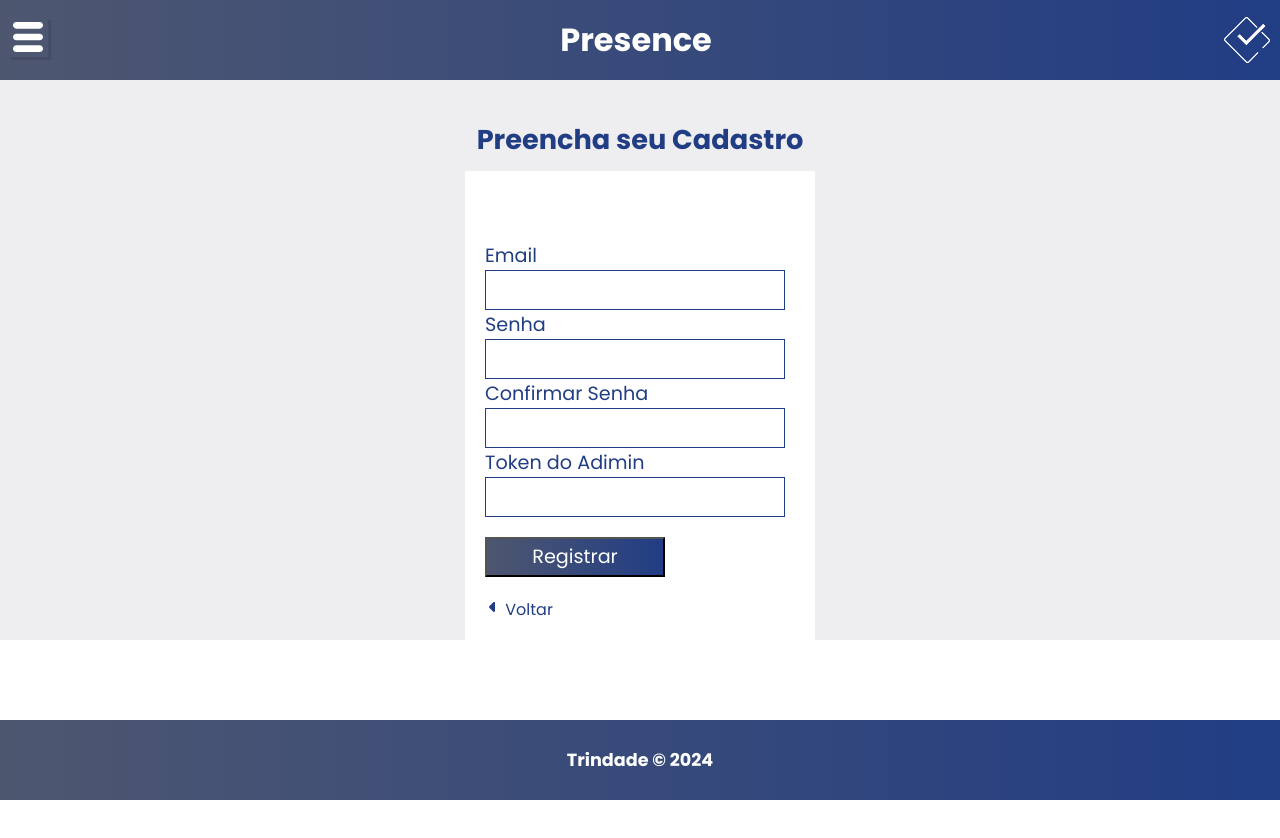
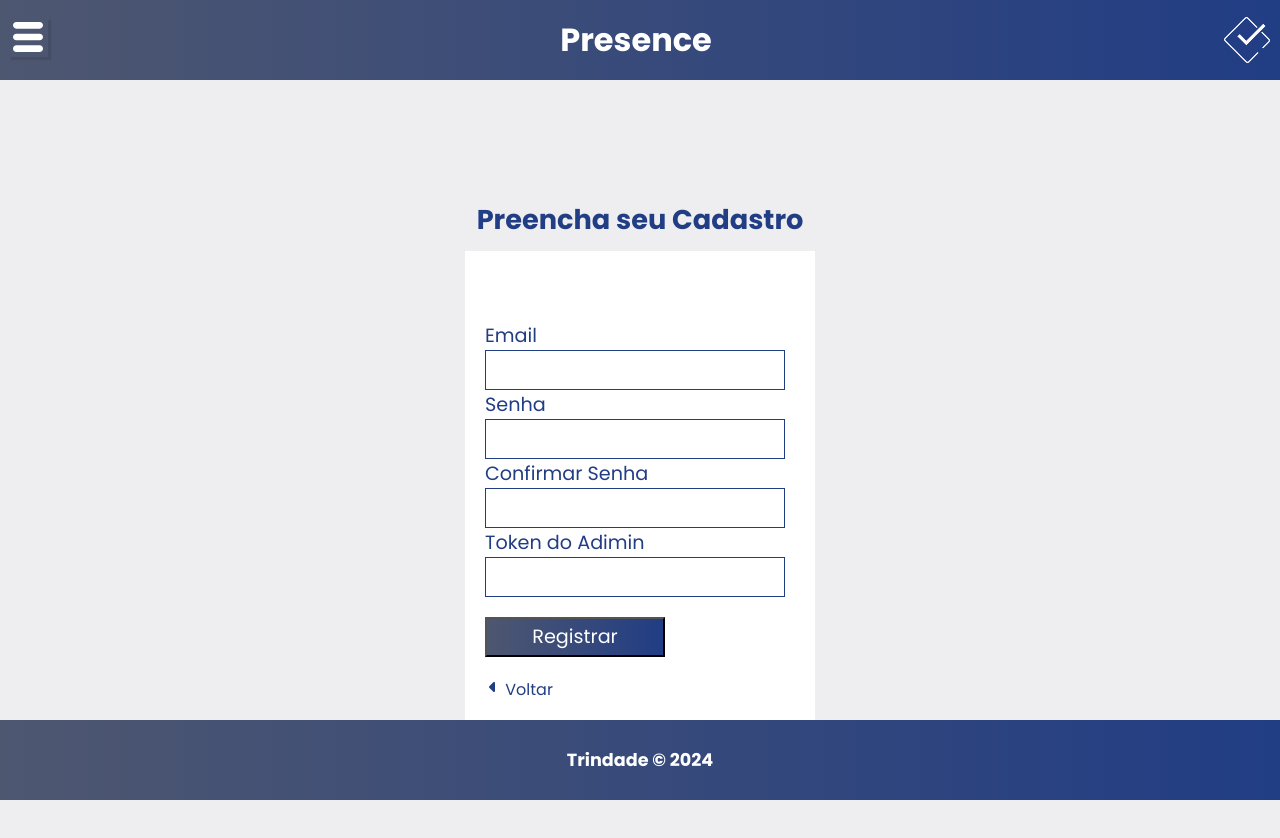
Before and after one commit to daniel-trindade/presence, a React (Create React App) app: page /signup in a window 1280 px wide. Shown: the top 838 px of the page. Before the commit the page ends 800 px from the top, so only its background shows below. Built offline with nearby package versions, Linux system fonts and the light colour scheme; the HTML template or start-up script is replaced by a standard one.

Commit message:
Ajuste de background-color

```diff
--- a/src/App.css
+++ b/src/App.css
@@ -1,6 +1,7 @@
 /* Configuração básica do body e html */
 html, body {
   height: 100%;
+  background-color: rgb(238, 237, 240);
 }
 
 /* Wrapper para utilizar o flexbox */
--- a/src/Components/layout/Container.module.css
+++ b/src/Components/layout/Container.module.css
@@ -1,5 +1,5 @@
 .container{
-  height: 80vh;
+  height: 100vh;
   width: 100%;
   background-color: rgb(238, 237, 240);
   color: black;
--- a/src/Components/layout/NavBar.jsx
+++ b/src/Components/layout/NavBar.jsx
@@ -1,6 +1,5 @@
 import { useState } from "react";
 import { TiThMenu } from "react-icons/ti";
-import { useLocation } from "react-router-dom";
 
 import presenceIcon from "../../imgs/presence-white.png";
 import ToggleMenu from "./ToggleMenu";
@@ -9,7 +8,6 @@ import styles from "./NavBar.module.css";
 
 function NavBar() {
   const [open, setOpen] = useState(false);
-  const location = useLocation();
 
   //FUNÇÃO PARA HABILITAR SIDEBAR
   function toggleBtn() {
```
